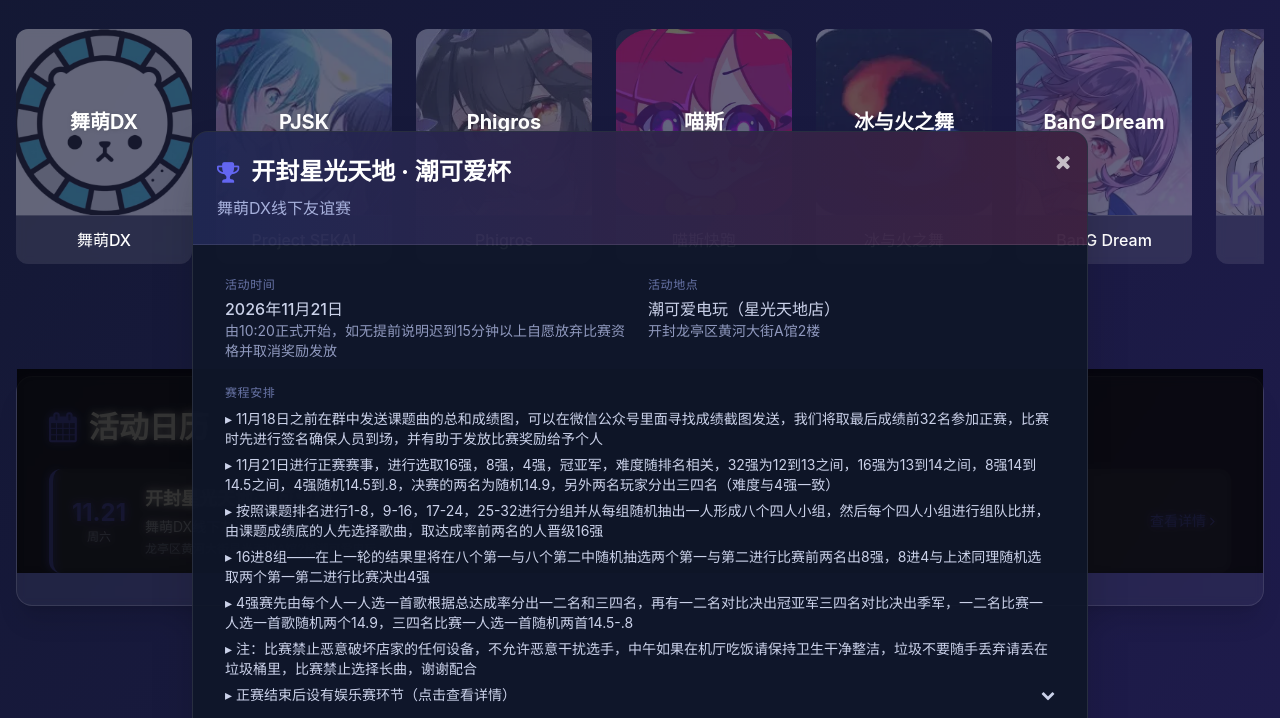
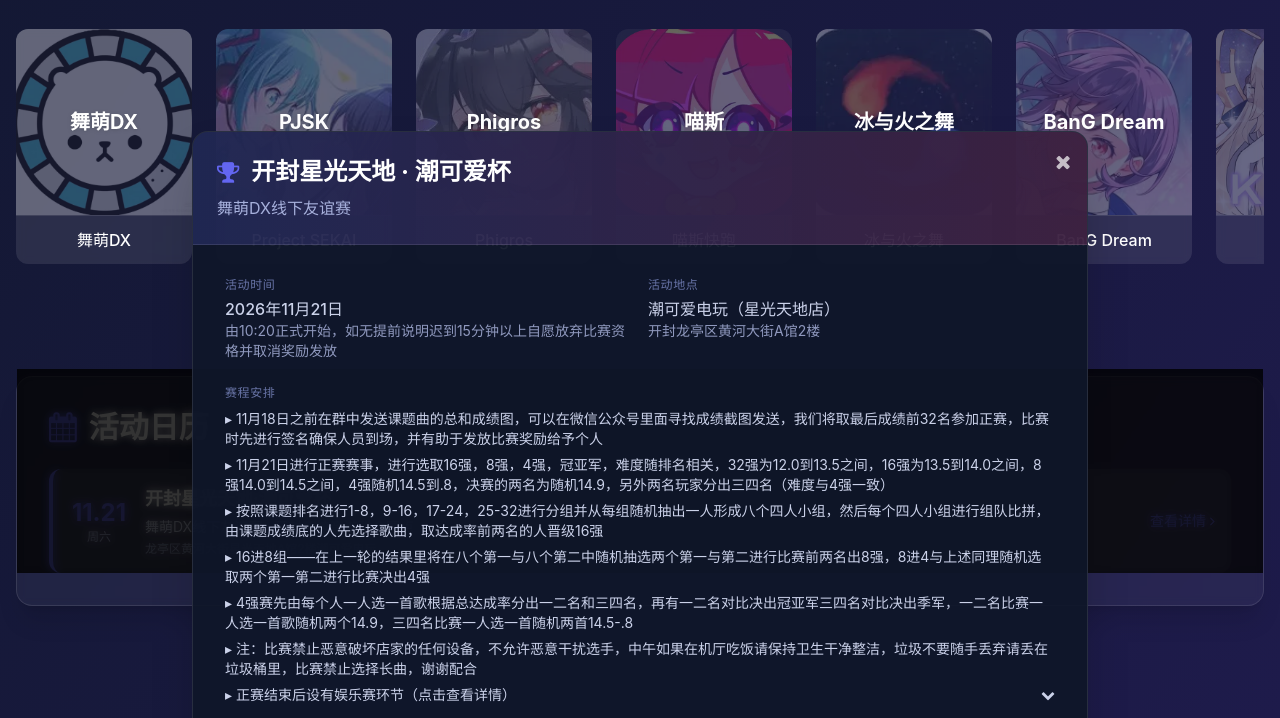
Before and after one commit to WHHXHN/HD-KC__Music-Club, a plain HTML site: page index.html in a window 1280 px wide. Both pictures are taken after a click on the element 640 px from the left and 1675 px from the top of the page. Shown: the part 1155-1873 px from the top of the page. Drawn offline with nearby package versions, Linux system fonts and the light colour scheme; files whose address does not match are found by name.

Commit message:
Update index.html

```diff
--- a/index.html
+++ b/index.html
@@ -759,7 +759,7 @@
 			        <p class="text-xs text-indigo-300/60 uppercase tracking-wider mb-2">赛程安排</p>
 			        <ul class="space-y-1.5 text-sm">
 			          <li>▸ 11月18日之前在群中发送课题曲的总和成绩图，可以在微信公众号里面寻找成绩截图发送，我们将取最后成绩前32名参加正赛，比赛时先进行签名确保人员到场，并有助于发放比赛奖励给予个人</li>
-			          <li>▸ 11月21日进行正赛赛事，进行选取16强，8强，4强，冠亚军，难度随排名相关，32强为12到13之间，16强为13到14之间，8强14到14.5之间，4强随机14.5到.8，决赛的两名为随机14.9，另外两名玩家分出三四名（难度与4强一致）</li>
+			          <li>▸ 11月21日进行正赛赛事，进行选取16强，8强，4强，冠亚军，难度随排名相关，32强为12.0到13.5之间，16强为13.5到14.0之间，8强14.0到14.5之间，4强随机14.5到.8，决赛的两名为随机14.9，另外两名玩家分出三四名（难度与4强一致）</li>
 					  <li>▸ 按照课题排名进行1-8，9-16，17-24，25-32进行分组并从每组随机抽出一人形成八个四人小组，然后每个四人小组进行组队比拼，由课题成绩底的人先选择歌曲，取达成率前两名的人晋级16强</li>
 					  <li>▸ 16进8组——在上一轮的结果里将在八个第一与八个第二中随机抽选两个第一与第二进行比赛前两名出8强，8进4与上述同理随机选取两个第一第二进行比赛决出4强</li>
 					  <li>▸ 4强赛先由每个人一人选一首歌根据总达成率分出一二名和三四名，再有一二名对比决出冠亚军三四名对比决出季军，一二名比赛一人选一首歌随机两个14.9，三四名比赛一人选一首随机两首14.5-.8</li>
```
